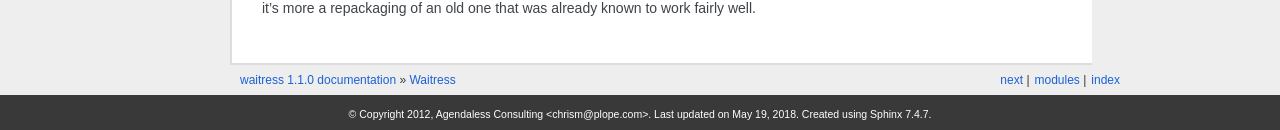
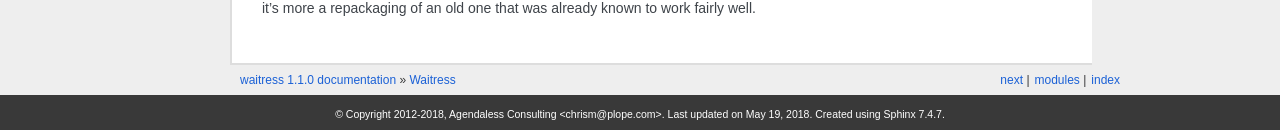
Before and after one commit to Pylons/waitress, a Sphinx documentation site: the page built from docs/index.rst, in a window 1280 px wide and 900 px high, scrolled down 14500 px. Shown: the part 767-897 px from the top of the window. Built offline with Sphinx 7.4.7, drawn with Linux system fonts in a browser that asks for light colours; some web fonts are replaced; part of the change alters nothing that is shown.

```diff
--- a/docs/conf.py
+++ b/docs/conf.py
@@ -18,6 +18,7 @@
 #sys.path.append(os.path.abspath('some/directory'))
 
 import sys, os
+import datetime
 import pkg_resources
 import pylons_sphinx_themes
 
@@ -41,7 +42,8 @@ master_doc = 'index'
 
 # General substitutions.
 project = 'waitress'
-copyright = '2012, Agendaless Consulting <chrism@plope.com>'
+thisyear = datetime.datetime.now().year
+copyright = '2012-%s, Agendaless Consulting <chrism@plope.com>' % thisyear
 
 # The default replacements for |version| and |release|, also used in various
 # other places throughout the built documents.
@@ -91,7 +93,7 @@ pygments_style = 'sphinx'
 # Add and use Pylons theme
 html_theme = 'pylons'
 html_theme_path = pylons_sphinx_themes.get_html_themes_path()
-html_theme_options = dict(github_url='http://github.com/Pylons/waitress')
+html_theme_options = dict(github_url='https://github.com/Pylons/waitress')
 
 # The style sheet to use for HTML and HTML Help pages. A file of that name
 # must exist either in Sphinx' static/ path, or in one of the custom paths
@@ -175,7 +177,7 @@ htmlhelp_basename = 'atemplatedoc'
 #  author, document class [howto/manual]).
 latex_documents = [
   ('index', 'waitress.tex', 'waitress Documentation',
-   'Pylons Developers', 'manual'),
+   'Pylons Project Developers', 'manual'),
 ]
 
 # The name of an image file (relative to this directory) to place at the
```
